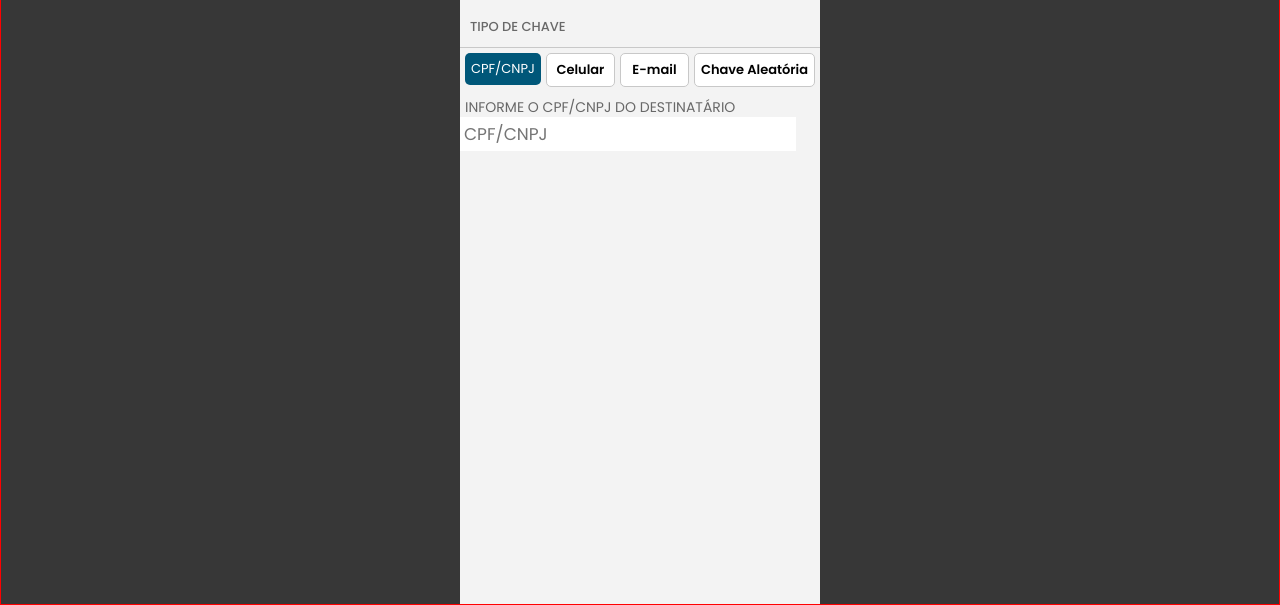
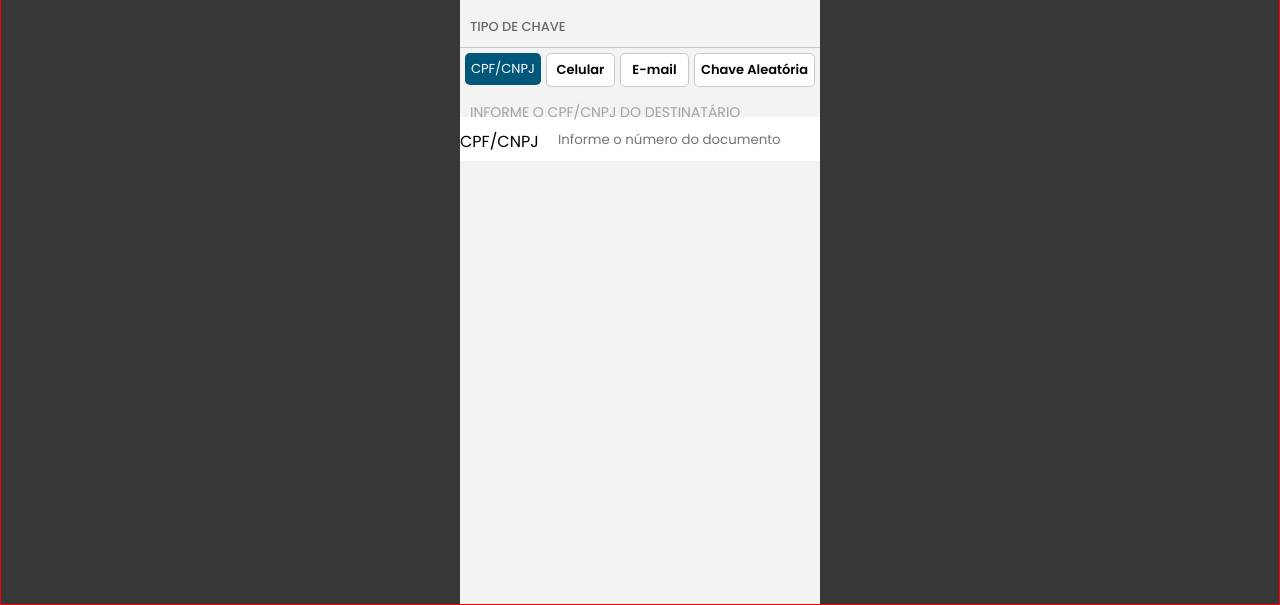
Before and after one commit to William-Colasso/bank-simulator, a plain HTML site: page pages/pixTransferPage/index.html in a window 1280 px wide. Shown: the part 195-800 px from the top of the page. Drawn offline with nearby package versions, Linux system fonts and the light colour scheme.

Commit message:
atualização nos inputs das chaves PIX

```diff
--- a/pages/pixTransferPage/index.html
+++ b/pages/pixTransferPage/index.html
@@ -76,19 +76,28 @@
             <div class="inputs">
                 <div class="cpf" id="cpf">
                     <p>INFORME O CPF/CNPJ DO DESTINATÁRIO</p><br>
-                    <input name="chavecpf" type="text" placeholder="CPF/CNPJ"><br>
+                    <div class="campoTxt">
+                        <p>CPF/CNPJ</p>
+                        <input name="chavecpf" type="text" placeholder="Informe o número do documento"><br>
+                    </div>
                 </div>
                 <div class="celular" id="celular" style="display: none;">
                     <p>INFORME O CELULAR DO DESTINATÁRIO</p><br>
-                    <input name="chavecpf" type="text" placeholder="Número"><br>
+                    <div class="campoTxt">
+                        <input name="chavecpf" type="text" placeholder="Número"><br>
+                    </div>
                 </div>
                 <div id="email" style="display: none;">
                     <p>INFORME O E-MAIL DO DESTINATÁRIO</p><br>
-                    <input name="chavecpf" type="text" placeholder="E-mail"><br>
+                    <div class="campoTxt">
+                        <input name="chavecpf" type="text" placeholder="E-mail"><br>
+                    </div>
                 </div>
                 <div id="randomkey" style="display: none;">
                     <p>INFORME A CHAVE ALEATÓRIA DO DESTINATÁRIO</p><br>
-                    <input name="chavecpf" type="text" placeholder="Chave Aleatória"><br>
+                    <div class="campoTxt">
+                        <input name="chavecpf" type="text" placeholder="Chave Aleatória"><br>
+                    </div>
                 </div>
             </div>
         </main>
--- a/pages/pixTransferPage/style.css
+++ b/pages/pixTransferPage/style.css
@@ -77,18 +77,35 @@ div.chave{
     border: var(--primary-color);
     font-weight: 400;
 }
-div.inputs p{
-    padding: 5px;
-    color: var(--text-dark-color);
+div.inputs > div > p{
+    padding: 10px;
+    color: var(--text-opaque-color);
     font-weight: 400;
     font-size: 14px;
     position: absolute;
     display: flex;
 }
-div.inputs label,input{
+div.inputs label{
     position: absolute;
     display: flex;
     padding: 4px;
     font-size: 17px;
     width: 100;;
 }
+div.campoTxt {
+    width: 360px;
+    height: 44px;
+    background-color: white;
+}
+
+div.campoTxt p, input{
+    margin-right: 0vw;
+    display: inline-block;
+    color: black;
+    margin-top: 12px;
+}
+
+div.campoTxt input {
+    float: right;
+    width: 264px;
+}
```
Also changed, not shown: pages/pixTransferPage/script.js (+0 -27 lines).
